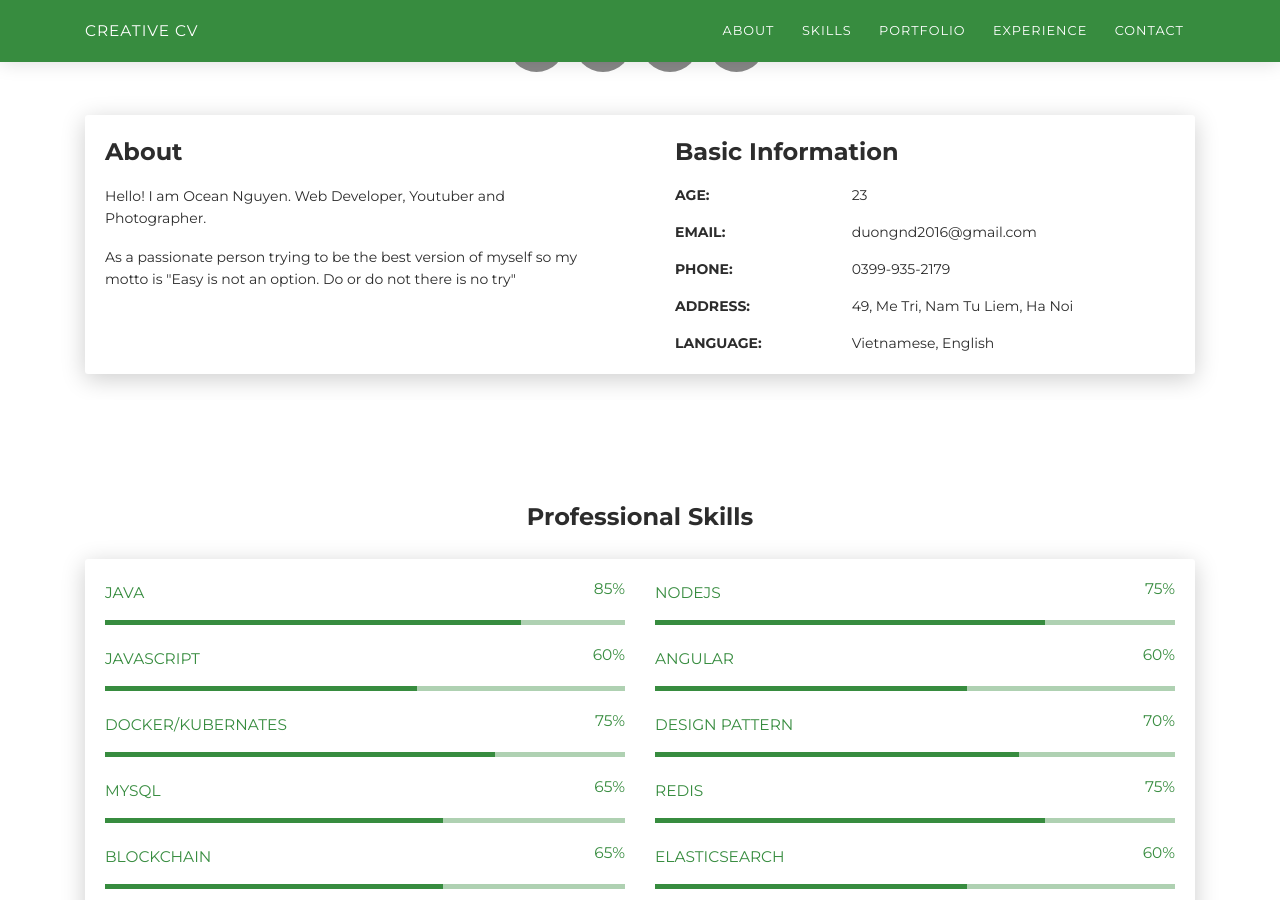
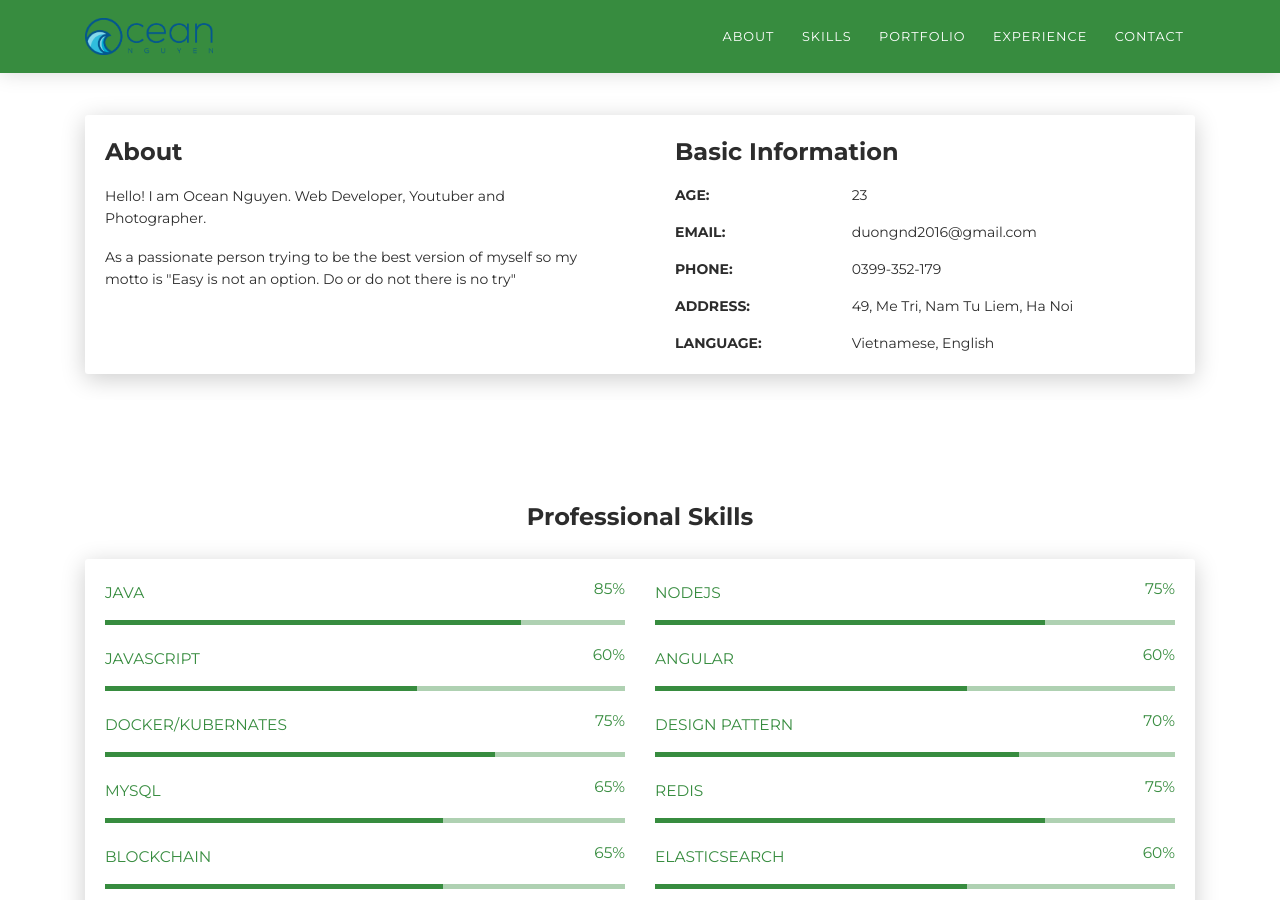
Before and after one commit to oceannguyen/oceannguyen.github.io, a Jekyll site: the page built from cv.html, in a window 1280 px wide and 900 px high, scrolled down 505 px. Built offline with Jekyll 4.4.1, drawn with Linux system fonts in a browser that asks for light colours; nearby versions of some CDN libraries.

Commit message:
- feature: my CV

```diff
--- a/_config.yml
+++ b/_config.yml
@@ -1,7 +1,7 @@
-title:             Ocean Nguyen's Blog
+title:             Ocean Nguyen | Official Website
 welcome:           Welcome!
 email:             duongnd2016@gmail.com
-description:       Easy is not an option
+description:       Engineer/Video Creator
 author:            Ocean Nguyen
 baseurl:           ""
 url:               "https://duongnd.com"
--- a/_includes/navbar.html
+++ b/_includes/navbar.html
@@ -1,7 +1,8 @@
 <!-- Navigation -->
 <nav class="navbar navbar-expand-lg navbar-light fixed-top" id="mainNav">
   <div class="container">
-    <a class="navbar-brand" href="{{"/" | relative_url }}">{{ site.author | escape }}
+    <a class="navbar-brand" href="{{"/" | relative_url }}">
+      <img src="/img/ocean_logo.png" width="150">
     </a>
     <button class="navbar-toggler navbar-toggler-right" type="button" data-toggle="collapse" data-target="#navbarResponsive" aria-controls="navbarResponsive" aria-expanded="false" aria-label="Toggle navigation">
       Menu
--- a/_layouts/home.html
+++ b/_layouts/home.html
@@ -13,7 +13,7 @@
       <div class="row">
         <div class="col-lg-8 col-md-10 mx-auto">
           <div class="page-heading">
-            <h1>{{ site.welcome }}</h1>
+            <h1>{{ site.author }}</h1>
             {% if site.description %}
             <span class="subheading">{{ site.description }}</span>
             {% endif %}
--- a/_layouts/standalone_cv.html
+++ b/_layouts/standalone_cv.html
@@ -27,7 +27,10 @@
     <div class="profile-page sidebar-collapse">
         <nav class="navbar navbar-expand-lg fixed-top navbar-transparent bg-primary" color-on-scroll="400">
             <div class="container">
-                <div class="navbar-translate"><a class="navbar-brand" href="#" rel="tooltip">Creative CV</a>
+                <div class="navbar-translate">
+                    <a class="navbar-brand" href="#" rel="tooltip">
+                        <img src="/img/ocean_logo.png" width="150">
+                    </a>
                     <button class="navbar-toggler navbar-toggler" type="button" data-toggle="collapse" data-target="#navigation" aria-controls="navigation" aria-expanded="false" aria-label="Toggle navigation"><span class="navbar-toggler-bar bar1"></span><span class="navbar-toggler-bar bar2"></span><span class="navbar-toggler-bar bar3"></span></button>
                 </div>
                 <div class="collapse navbar-collapse justify-content-end" id="navigation">
@@ -58,7 +61,28 @@
                     </div>
                     <div class="section">
                         <div class="container">
-                            <div class="button-container"><a class="btn btn-default btn-round btn-lg btn-icon" href="#" rel="tooltip" title="Follow me on Facebook"><i class="fa fa-facebook"></i></a><a class="btn btn-default btn-round btn-lg btn-icon" href="#" rel="tooltip" title="Follow me on Twitter"><i class="fa fa-twitter"></i></a><a class="btn btn-default btn-round btn-lg btn-icon" href="#" rel="tooltip" title="Follow me on Google+"><i class="fa fa-google-plus"></i></a><a class="btn btn-default btn-round btn-lg btn-icon" href="#" rel="tooltip" title="Follow me on Instagram"><i class="fa fa-instagram"></i></a></div>
+                            <div class="button-container">
+                                {% if site.facebook_username %}
+                                <a class="btn btn-default btn-round btn-lg btn-icon" href="https://www.facebook.com/{{ site.facebook_username }}" rel="tooltip" title="Follow me on Facebook">
+                                    <i class="fa fa-facebook"></i></a>
+                                {% endif %}
+                                {% if site.twitter_username %}
+                                <a class="btn btn-default btn-round btn-lg btn-icon" href="https://www.twitter.com/{{ site.twitter_username }}" rel="tooltip" title="Follow me on Twitter">
+                                    <i class="fa fa-twitter"></i></a>
+                                {% endif %}
+                                {% if site.linkedin_username %}
+                                <a class="btn btn-default btn-round btn-lg btn-icon" href="https://www.linkedin.com/in/{{ site.linkedin_username }}" rel="tooltip" title="Follow me on Google+">
+                                    <i class="fa fa-linkedin"></i></a>
+                                {% endif %}
+                                {% if site.instagram_username %}
+                                <a class="btn btn-default btn-round btn-lg btn-icon" href="https://www.instagram.com/{{ site.instagram_username }}" rel="tooltip" title="Follow me on Instagram">
+                                    <i class="fa fa-instagram"></i></a>
+                                {% endif %}
+                                {% if site.github_username %}
+                                <a class="btn btn-default btn-round btn-lg btn-icon" href="https://github.com/{{ site.github_username }}" rel="tooltip" title="Follow me on Instagram">
+                                    <i class="fa fa-github"></i></a>
+                                {% endif %}
+                            </div>
                         </div>
                     </div>
                 </div>
@@ -88,7 +112,7 @@
                                 </div>
                                 <div class="row mt-3">
                                     <div class="col-sm-4"><strong class="text-uppercase">Phone:</strong></div>
-                                    <div class="col-sm-8">0399-935-2179</div>
+                                    <div class="col-sm-8">0399-352-179</div>
                                 </div>
                                 <div class="row mt-3">
                                     <div class="col-sm-4"><strong class="text-uppercase">Address:</strong></div>
@@ -219,18 +243,18 @@
                                             </figcaption>
                                         </figure></a></div>
                                     <div class="cc-porfolio-image img-raised" data-aos="fade-up" data-aos-anchor-placement="top-bottom"><a href="#web-development">
-                                        <figure class="cc-effect"><img src="/assets/cv/images/project-2.1.jpeg" alt="Image"/>
+                                        <figure class="cc-effect"><img src="/assets/cv/images/project-2.1.png" alt="Image"/>
                                             <figcaption>
-                                                <div class="h4">ESB Project</div>
+                                                <div class="h4">Bottle Line Project</div>
                                                 <p>Web Development</p>
                                             </figcaption>
                                         </figure></a></div>
                                 </div>
                                 <div class="col-md-6">
                                     <div class="cc-porfolio-image img-raised" data-aos="fade-up" data-aos-anchor-placement="top-bottom"><a href="#web-development">
-                                        <figure class="cc-effect"><img src="/assets/cv/images/project-3.1.png" alt="Image"/>
+                                        <figure class="cc-effect"><img src="/assets/cv/images/project-3.1.jpeg" alt="Image"/>
                                             <figcaption>
-                                                <div class="h4">Bottle Line Project</div>
+                                                <div class="h4">ESB Project</div>
                                                 <p>Web Development</p>
                                             </figcaption>
                                         </figure></a></div>
@@ -524,7 +548,7 @@
                                                 <p class="mb-0"><strong>Address </strong></p>
                                                 <p class="pb-2">49, Me Tri, Nam Tu Liem, Ha Noi</p>
                                                 <p class="mb-0"><strong>Phone</strong></p>
-                                                <p class="pb-2">0399-935-2179</p>
+                                                <p class="pb-2">0399-352-179</p>
                                                 <p class="mb-0"><strong>Email</strong></p>
                                                 <p>duongnd2016@gmail.com</p>
                                             </div>
@@ -539,7 +563,28 @@
         </div></div>
 </div>
 <footer class="footer">
-    <div class="container text-center"><a class="cc-facebook btn btn-link" href="#"><i class="fa fa-facebook fa-2x " aria-hidden="true"></i></a><a class="cc-twitter btn btn-link " href="#"><i class="fa fa-twitter fa-2x " aria-hidden="true"></i></a><a class="cc-google-plus btn btn-link" href="#"><i class="fa fa-google-plus fa-2x" aria-hidden="true"></i></a><a class="cc-instagram btn btn-link" href="#"><i class="fa fa-instagram fa-2x " aria-hidden="true"></i></a></div>
+    <div class="container text-center">
+        {% if site.facebook_username %}
+        <a class="cc-facebook btn btn-link" href="https://www.facebook.com/{{ site.facebook_username }}">
+            <i class="fa fa-facebook fa-2x " aria-hidden="true"></i></a>
+        {% endif %}
+        {% if site.twitter_username %}
+        <a class="cc-twitter btn btn-link " href="https://www.twitter.com/{{ site.twitter_username }}">
+            <i class="fa fa-twitter fa-2x " aria-hidden="true"></i></a>
+        {% endif %}
+        {% if site.linkedin_username %}
+        <a class="cc-linkedin btn btn-link" href="#">
+            <i class="fa fa-linkedin-in fa-2x" aria-hidden="true"></i></a>
+        {% endif %}
+        {% if site.instagram_username %}
+        <a class="cc-instagram btn btn-link" href="https://www.instagram.com/{{ site.instagram_username }}">
+            <i class="fa fa-instagram fa-2x " aria-hidden="true"></i></a>
+        {% endif %}
+        {% if site.github_username %}
+        <a class="cc-github btn btn-link" href="https://github.com/{{ site.github_username }}">
+            <i class="fa fa-github fa-2x " aria-hidden="true"></i></a>
+        {% endif %}
+    </div>
     <div class="h4 title text-center">Ocean Nguyen</div>
     <div class="text-center text-muted">
         <p>&copy; Ocean Nguyen. All rights reserved.</p>
```
Also changed, not shown: assets/cv/images/project-3.1.jpeg (renamed from assets/cv/images/project-2.1.jpeg), 3 other files.
